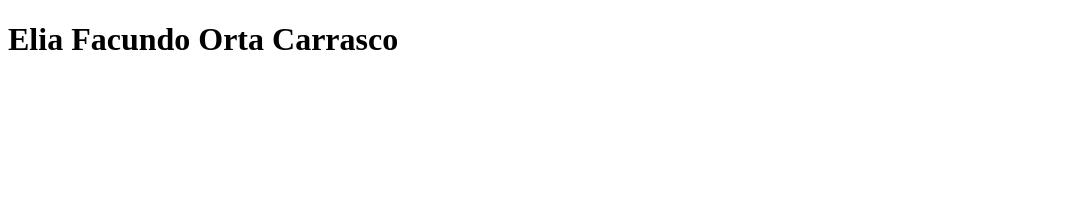
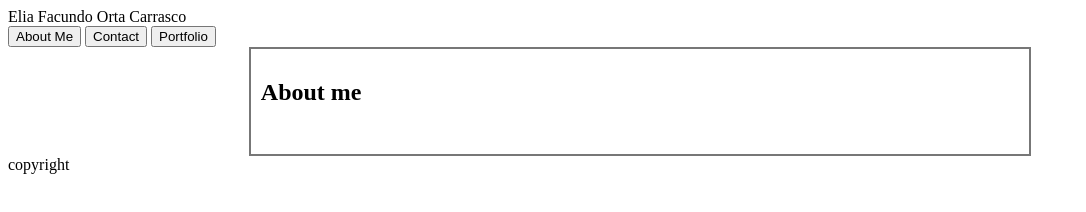
Before and after one commit to eliafacundo/homework-1, a plain HTML site: page contact.html in a window 1280 px wide. Shown: the whole page, without its empty margins (0-1086 px from the left). Drawn offline with Linux system fonts and the light colour scheme; files that its build step writes are made by us from their sources.

Commit message:
Add files via upload

```diff
--- a/contact.html
+++ b/contact.html
@@ -1,9 +1,42 @@
 <!DOCTYPE html>
-<html>
+<html lang="en-us">
+
 <head>
-<title>Contact</title>
+  <meta charset="UTF-8">
+  <title>About Me</title>
+  <link rel="stylesheet" type="text/css" href="style.css">
+
+  <style>
+        #full {
+          margin: auto;
+          width: 60%;
+          border: 2px solid #777777;
+          padding: 10px;
+        }
+        </style>
+
 </head>
+
 <body>
-<h1>Elia Facundo Orta Carrasco</h1>
-</body>
-</html>
+        <div>
+          <header>
+            Elia Facundo Orta Carrasco
+          </header>
+          <button class="button; border;">About Me</button>
+          <button class="button; border;">Contact</button>
+          <button class="button; border;">Portfolio</button>
+        </div>
+
+    </section>
+    <section id="full">
+      <h2>About me</h2>
+      <br>
+    </section>
+
+    <footer>
+        copyright
+     </footer>
+
+ </body>
+
+ </html>
```
